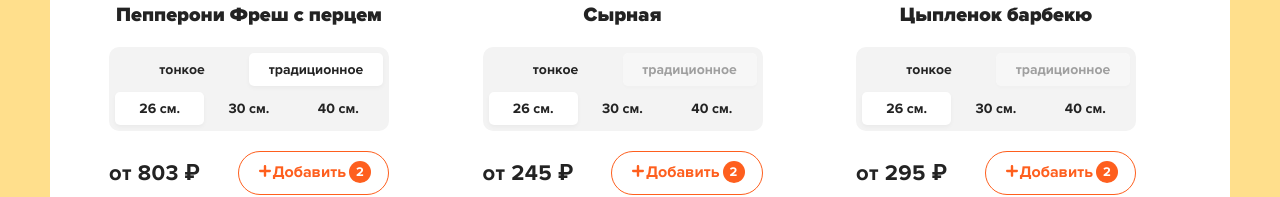
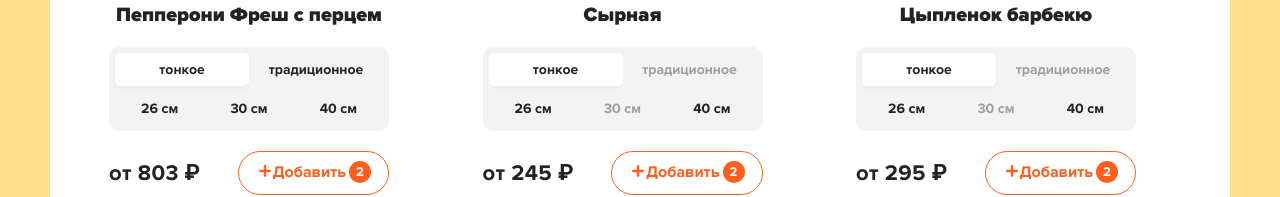
Before and after one commit to RRyapov/react-pizza, a React (Create React App) app: page / in a window 1280 px wide. Shown: the part 582-779 px from the top of the page. Built offline with nearby package versions, Linux system fonts and the light colour scheme.

Commit message:
Доделаны элементы компонента пиццы, доработаны запросы через axios, добавлена библиотека PropTypes

```diff
--- a/package.json
+++ b/package.json
@@ -7,7 +7,9 @@
     "@testing-library/react": "^13.4.0",
     "@testing-library/user-event": "^13.5.0",
     "classnames": "^2.4.0",
+    "prop-types": "^15.8.1",
     "react": "^18.2.0",
+    "react-axios": "^2.0.6",
     "react-dom": "^18.2.0",
     "react-router-dom": "^6.21.2",
     "react-scripts": "5.0.1",
--- a/src/App.js
+++ b/src/App.js
@@ -1,5 +1,6 @@
 import React, { useEffect, useState } from "react";
 import { Routes, Route } from "react-router-dom";
+import axios from "axios";
 
 import { Header } from "./components";
 import { Home, Cart } from "./pages";
@@ -8,11 +9,9 @@ function App() {
   const [pizzas, setPizzas] = useState([]);
 
   useEffect(() => {
-    fetch("http://localhost:3000/db.json")
-      .then((resp) => resp.json())
-      .then((json) => {
-        setPizzas(json.pizzas);
-      });
+    axios.get("http://localhost:3000/db.json").then(({ data }) => {
+      setPizzas(data.pizzas);
+    });
   }, []);
 
   return (
--- a/src/components/PizzaBlock.jsx
+++ b/src/components/PizzaBlock.jsx
@@ -1,11 +1,19 @@
 import React, { useState } from "react";
 import classNames from "classnames";
+import PropTypes from "prop-types";
 
-function PizzaBlock({ name, imageUrl, price, types }) {
-  const typeNames = ["тонкое", "традиционное"];
-  const [activeType, setActiveType] = useState(1);
+function PizzaBlock({ name, imageUrl, price, types, sizes }) {
+  const availableTypes = ["тонкое", "традиционное"];
+  const availableSizes = [26, 30, 40];
+
+  const [activeType, setActiveType] = useState(types[0]);
+  const [activeSize, setActiveSize] = useState(sizes[0]);
+
   const onSelectType = (index) => {
     setActiveType(index);
+  };
+  const onSelectSize = (index) => {
+    setActiveSize(index);
   };
 
   return (
@@ -14,7 +22,7 @@ function PizzaBlock({ name, imageUrl, price, types }) {
       <h4 className="pizza-block__title">{name}</h4>
       <div className="pizza-block__selector">
         <ul>
-          {typeNames.map((type, index) => (
+          {availableTypes.map((type, index) => (
             <li
               //   в этом нужно разобраться глубже. Пока непонятно, что откуда берется
               key={type}
@@ -29,9 +37,18 @@ function PizzaBlock({ name, imageUrl, price, types }) {
           ))}
         </ul>
         <ul>
-          <li className="active">26 см.</li>
-          <li>30 см.</li>
-          <li>40 см.</li>
+          {availableSizes.map((size, index) => (
+            <li
+              key={size}
+              onClick={() => onSelectSize(index)}
+              className={classNames({
+                active: activeSize === index,
+                disabled: !sizes.includes(size),
+              })}
+            >
+              {size + " см"}
+            </li>
+          ))}
         </ul>
       </div>
       <div className="pizza-block__bottom">
@@ -57,4 +74,16 @@ function PizzaBlock({ name, imageUrl, price, types }) {
   );
 }
 
+PizzaBlock.propTypes = {
+  name: PropTypes.string,
+  imageUrl: PropTypes.string,
+  price: PropTypes.number,
+  sizes: PropTypes.array,
+  types: PropTypes.arrayOf(PropTypes.number),
+  category: PropTypes.number,
+};
+
+PizzaBlock.defaultProps = {
+  types: [],
+};
 export default PizzaBlock;
--- a/src/pages/Home.jsx
+++ b/src/pages/Home.jsx
@@ -13,13 +13,7 @@ function Home({ items }) {
       <h2 className="content__title">Все пиццы</h2>
       <div className="content__items">
         {items.map((obj) => (
-          <PizzaBlock
-            key={obj.id}
-            {...obj}
-            //   price={obj.price}
-            //   imageUrl={obj.imageUrl}
-            //   name={obj.name}
-          />
+          <PizzaBlock key={obj.id} {...obj} />
         ))}
       </div>
     </div>
```
Also changed, not shown: 1 other file (tests, documents, lock files or other folders).
